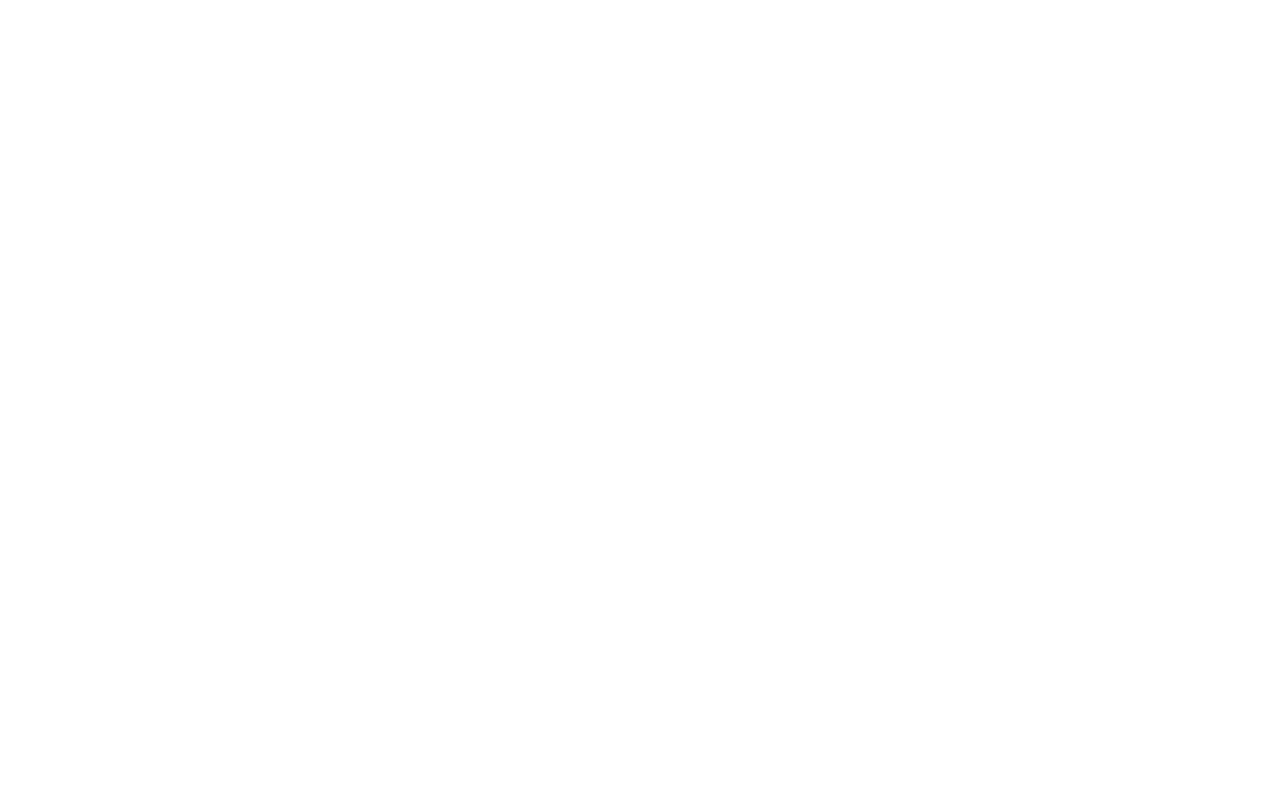
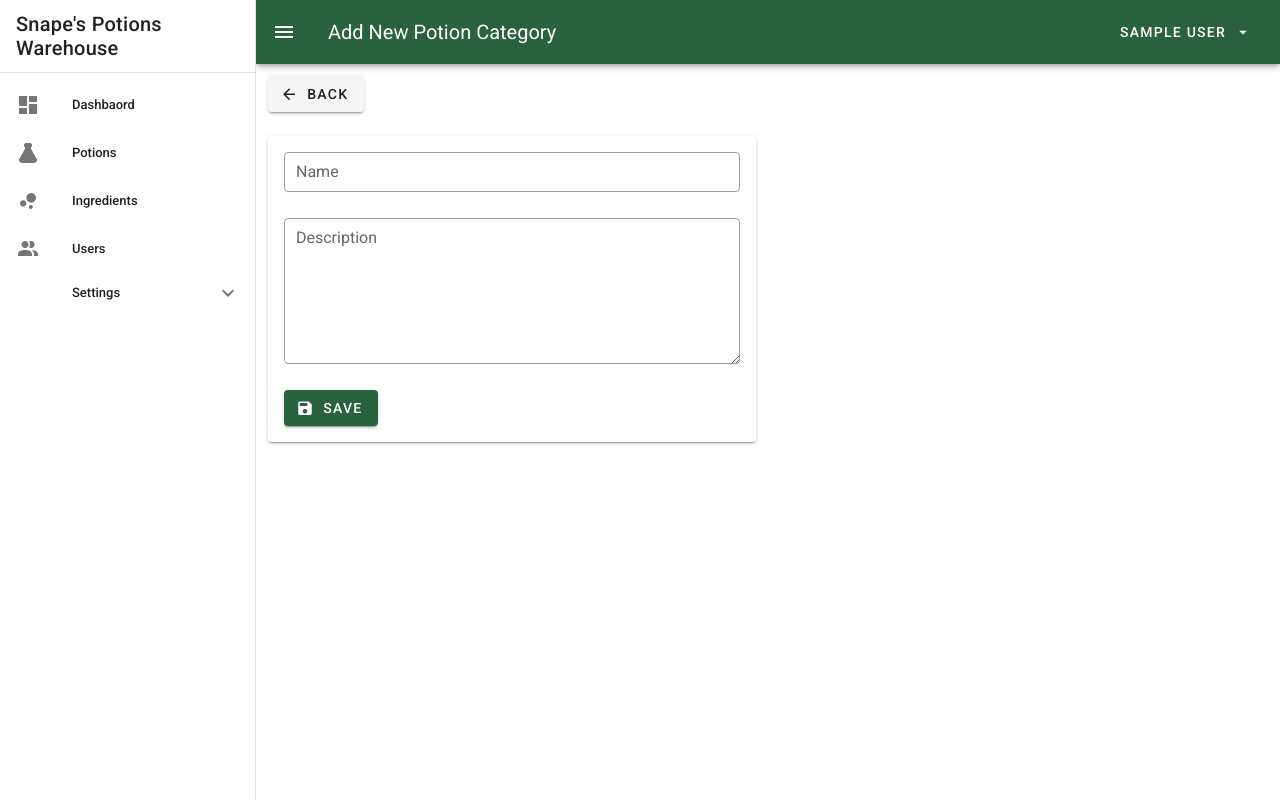
Before and after one commit to clzola/snapes-potions-warehouse-admin, a Vue app: page /potion-categories/create in a window 1280 px wide. Built offline with nearby package versions, Linux system fonts and the light colour scheme; sample sign-in values are in the browser's storage.

Commit message:
Adds CreatePotionCategory Page

```diff
--- /dev/null
+++ b/src/potionCategories/CreatePotionCategory.vue
@@ -0,0 +1,95 @@
+<template>
+  <v-container fluid>
+    <v-row>
+      <v-col>
+        <v-btn @click="navigateBack">
+          <v-icon left>mdi-arrow-left</v-icon>
+          Back
+        </v-btn>
+      </v-col>
+    </v-row>
+    <v-row>
+      <v-col sm="6" xl="4">
+        <v-card>
+          <v-card-text>
+            <v-form ref="form" v-model="valid">
+              <v-text-field dense outlined v-model="name"
+                label="Name"
+                :rules="rules.name"
+                :error-messages="errors.name">
+              </v-text-field>
+              <v-textarea dense outlined v-model="description"
+                label="Description"
+                :rules="rules.description"
+                :error-messages="errors.description">
+              </v-textarea>
+              <v-btn @click="save" color="primary">
+                <v-icon left>mdi-content-save</v-icon>
+                Save
+              </v-btn>
+            </v-form>
+          </v-card-text>
+        </v-card>
+      </v-col>
+    </v-row>
+  </v-container>
+</template>
+
+<script>
+export default {
+  data() {
+    return {
+      valid: true,
+      name: null,
+      description: null,
+      rules: {
+        name: [
+          v => !!v || 'The name field is required.'
+        ],
+        description: [
+          v => !!v || 'The description field is required.'
+        ]
+      },
+      errors: {
+        name: null,
+        description: null
+      }
+    }
+  },
+  mounted() {
+    this.$store.commit('setToolbarTitle', 'Add New Potion Category')
+  },
+  methods: {
+    navigateBack() {
+      this.$router.go(-1)
+    },
+    save() {
+      this.resetErrorMessages()
+      if (!this.$refs.form.validate()) return
+      let { name, description } = this
+      this.$http.post('/api/potion-categories', { name, description })
+        .then(() => this.$router.go(-1))
+        .catch(error => {
+          if (error.response.status === 422) {
+            let errors = error.response.data.errors
+            this.errors.name = errors.name || null
+            this.errors.description = errors.description || null
+            this.valid = false
+          }
+          console.log([error])
+        })
+    },
+    reset() {
+      this.$refs.form.reset()
+      this.resetErrorMessages()
+    },
+    resetErrorMessages() {
+      this.valid = true
+      this.errors = {
+        name: null,
+        description: null
+      }
+    }
+  }
+}
+</script>
--- a/src/potionCategories/PotionCategoriesPage.vue
+++ b/src/potionCategories/PotionCategoriesPage.vue
@@ -2,9 +2,9 @@
   <v-container fluid>
     <v-row >
       <v-col sm="12" xl="8" class="text-right">
-        <v-btn color="primary">
+        <v-btn to="/potion-categories/create" color="primary">
           <v-icon left dark>mdi-plus</v-icon>
-          Create
+          Add
         </v-btn>
       </v-col>
     </v-row>
--- /dev/null
+++ b/src/potionCategories/index.js
@@ -0,0 +1,7 @@
+import PotionCategoriesPage from './PotionCategoriesPage'
+import CreatePotionCategory from './CreatePotionCategory'
+
+export {
+  PotionCategoriesPage,
+  CreatePotionCategory
+}
--- a/src/router/index.js
+++ b/src/router/index.js
@@ -5,7 +5,7 @@ import Admin from '../admin/Admin'
 import Login from '../login/Login'
 import Dashboard from '../dashbaord/Dashboard'
 import PotionsPage from '../potions/PotionsPage'
-import PotionCategoriesPage from '../potionCategories/PotionCategoriesPage'
+import { PotionCategoriesPage, CreatePotionCategory } from '../potionCategories'
 
 Vue.use(VueRouter)
 
@@ -19,7 +19,8 @@ const routes = [
     children: [
       { path: '', component: Dashboard },
       { path: '/potions', component: PotionsPage },
-      { path: '/potion-categories', component: PotionCategoriesPage }
+      { path: '/potion-categories', component: PotionCategoriesPage },
+      { path: '/potion-categories/create', component: CreatePotionCategory }
     ]
   },
   {
```
